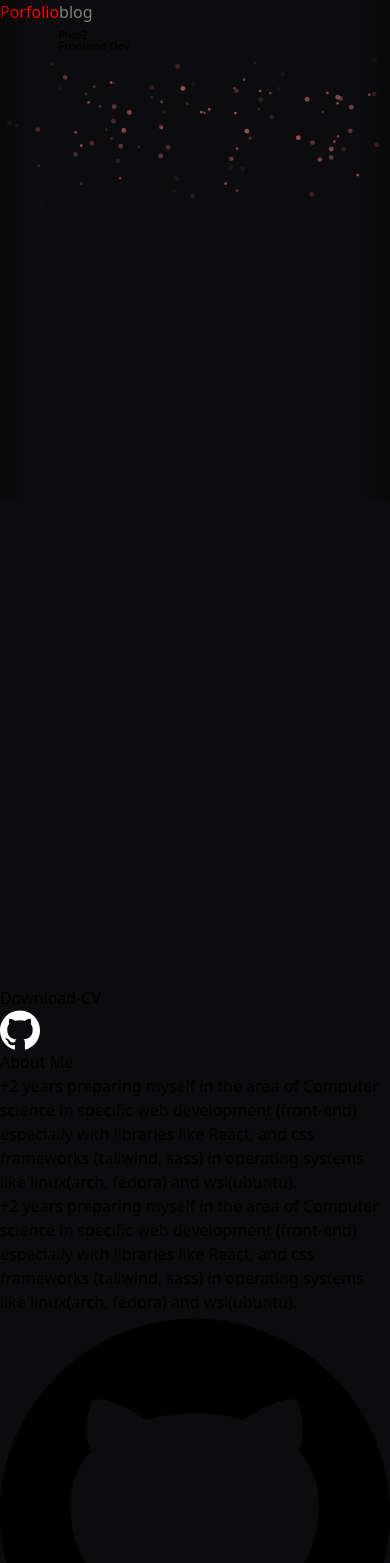
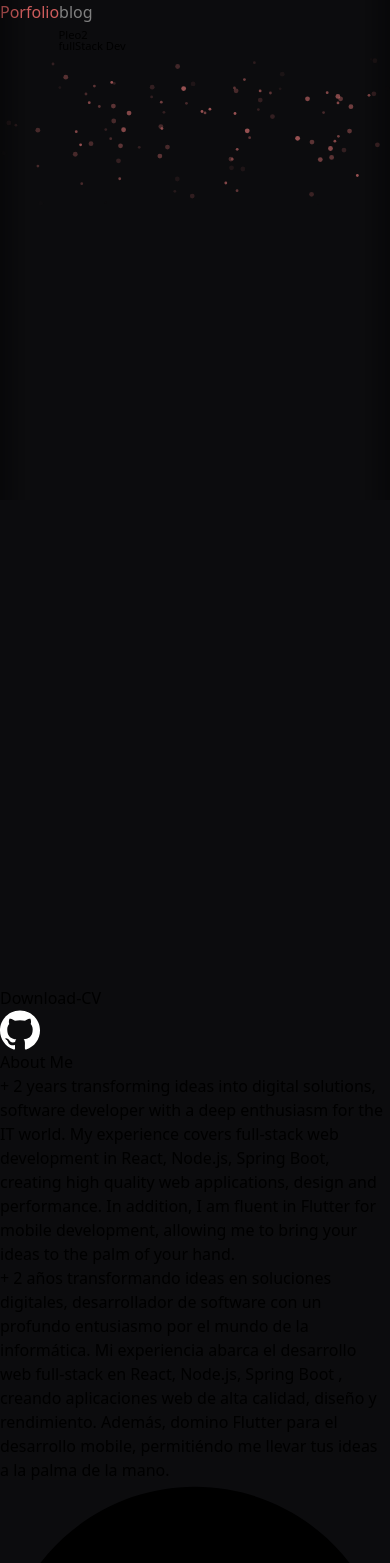
Before and after one commit to Pleo2/Portfolio, a Next.js app: page / in a window 390 px wide. Shown: the top 1563 px of the page. Built offline with nearby package versions, Linux system fonts and the light colour scheme.

Commit message:
change About me text and fixed header navbar - change cv.pdf

```diff
--- a/src/app/blog/components/MainSection.jsx
+++ b/src/app/blog/components/MainSection.jsx
@@ -12,7 +12,6 @@ export default function MainSection() {
             >
                 <Title section={'Read My Blog'} />
                     <div className='lg:grid lg:grid-cols-2 lg:item-center lg:h-max lg:w-full lg:m-auto lg:gap-8 lg:mt-8'>
-
                     </div>
             </motion.div>
         </>
--- a/src/components/AboutMeSection/index.jsx
+++ b/src/components/AboutMeSection/index.jsx
@@ -14,10 +14,7 @@ export default function AboutMe() {
       >
         <Title section={'About Me'} />
         <p className='text-zinc-400 font-sans mt-4 leading-8 md:text-xl md:leading-relaxed'>
-          +2 years preparing myself in the area of Computer science in specific
-          web development (front-end) especially with libraries like React, and
-          css frameworks (tailwind, sass) in operating systems like linux(arch,
-          fedora) and wsl(ubuntu).
+          + 2 years transforming ideas into digital solutions, software developer with a deep enthusiasm for the IT world. My experience covers full-stack web development in React, Node.js, Spring Boot, creating high quality web applications, design and performance. In addition, I am fluent in Flutter for mobile development, allowing me to bring your ideas to the palm of your hand.
         </p>
       </motion.div>
     </>
--- a/src/components/AbouteMeDesktop/index.jsx
+++ b/src/components/AbouteMeDesktop/index.jsx
@@ -10,10 +10,7 @@ export default function AbouteMeDesktop() {
             transition={{duration: 0.3}}
         >
             <p className='hidden lg:flex lg:mt-8 lg:text-zinc-400 lg:font-sans lg:text-xl lg:leading-loose'>
-                +2 years preparing myself in the area of Computer science in
-                specific web development (front-end) especially with libraries
-                like React, and css frameworks (tailwind, sass) in operating
-                systems like linux(arch, fedora) and wsl(ubuntu).
+                + 2 años transformando ideas en soluciones digitales, desarrollador de software con un profundo entusiasmo por el mundo de la informática. Mi experiencia abarca el desarrollo web full-stack en React, Node.js, Spring Boot , creando aplicaciones web de alta calidad, diseño y rendimiento. Además, domino Flutter para el desarrollo mobile, permitiéndo me llevar tus ideas a la palma de la mano.
             </p>
         </motion.div>
     )
--- a/src/components/DownloadCv/index.jsx
+++ b/src/components/DownloadCv/index.jsx
@@ -4,11 +4,11 @@ import Card from '../Card'
 export default function DownloadCv() {
     return (
         <>
-            <div className='absolute left-6 right-0 m-auto top-[8.6rem] ml-[4.5rem] sm:ml-[8rem] md:top-[10.6rem] lg:relative lg:m-0 lg:top-0 lg:ml-0 lg:mt-0'>
+            <div className='absolute left-6 right-0 m-auto top-[11.8rem] ml-[4.5rem] sm:ml-[8rem] md:top-[13rem] md:ml-[8rem] lg:relative lg:m-0 lg:top-0 lg:ml-0 lg:mt-0'>
                 <Card>
                     <div className='w-full flex mt-1 justify-center items-center'>
                         <Link
-                            href='/JoseMorenoFullStack(Nodejs)(Desarrolladorweb).pdf'
+                            href='/JoseMoreno_DesarrolladorFullStack_js_Java_Flutter_nodeJS_React.pdf'
                             target='_blank'
                             className='font-display text-xl text-zinc-200 px-2 hover:text-white duration-500 md:text-2xl'
                         >
--- a/src/components/Header/Header.jsx
+++ b/src/components/Header/Header.jsx
@@ -14,7 +14,7 @@ export default function Header() {
                     Pleo2
                 </h1>
                 <h2 className='font-black text-2xl text-gray-100 font-display md:text-6xl'>
-                    Frontend Dev
+                    fullStack Dev
                 </h2>
             </div>
         </header>
--- a/src/components/Header/NavBar.jsx
+++ b/src/components/Header/NavBar.jsx
@@ -6,9 +6,9 @@ export default function NavBar() {
     const pathname = usePathname()
 
     return (
-        <div className=' m-auto w-full h-auto py-1 flex justify-center gap-4 font-sans z-100'>
-            <Link href='/' style={{ color: pathname === '/' ? 'red' : "gray"}} className='cursor-pointer'>Porfolio</Link>
-            <Link href='/blog' style={{ color: pathname === '/blog' ? 'red' : "gray" }} className='cursor-pointer'>blog</Link>
+        <div className=' m-auto w-full mt-8 h-auto py-1 flex justify-center gap-4 font-sans z-100'>
+            <Link href='/' style={{ color: pathname === '/' ? "IndianRed" : "gray"}} className='cursor-pointer'>Porfolio</Link>
+            <Link href='/blog' style={{ color: pathname === '/blog' ? "IndianRed" : "gray" }} className='cursor-pointer'>blog</Link>
         </div>
     )
 }
--- a/src/components/Particles/index.jsx
+++ b/src/components/Particles/index.jsx
@@ -7,7 +7,7 @@ const CIRCLESIZE = 1.4
 const CIRCLECOLOR = 'rgba(210, 110, 110,'
 
 export default function Particles({
-  className = 'absolute h-[120vh] mt-12 w-full z-0',
+  className = 'absolute h-[120vh] mt-16 w-full z-0',
   quantity = 100,
   staticity = 50,
   ease = 50,
--- a/src/components/Slider/index.jsx
+++ b/src/components/Slider/index.jsx
@@ -16,7 +16,7 @@ import style from './animation-slider.module.css'
 export default function Slider() {
     return (
         <section
-            className={`${style.slider} relative m-auto mt-24 h-[50px] w-[310px] flex items-center justify-start overflow-hidden rounded-mD md:w-[600px] md:mt-44 lg:w-[525px] lg:mt-44 z-10`}
+            className={`${style.slider} relative m-auto mt-36 h-[50px] w-[310px] flex items-center justify-start overflow-hidden rounded-mD md:w-[600px] md:mt-52 lg:w-[525px] lg:mt-52 z-10`}
         >
             <div
                 className={`${style.slideTrack} flex w-[1000px] relative gap-[30px] fill-gray-200  [&>div:w-[25px]] [&>div:h-25px] `}
--- a/src/components/section-Cv-desktop/index.jsx
+++ b/src/components/section-Cv-desktop/index.jsx
@@ -11,7 +11,7 @@ export default function SectionCvDesktop() {
                 initial={{opacity: 0}}
                 animate={{opacity: 1}}
                 transition={{duration: 0.3 }}
-                className='absolute top-0 left-24 md:top-12 md:left-[22rem] lg:flex lg:m-auto lg:justify-center lg:gap-8 lg:mt-[23rem] xl:left-1/2 xl:-translate-x-1/2 xl:item-center'
+                className='absolute top-0 left-24 md:top-12 md:left-[22rem] lg:flex lg:m-auto lg:justify-center lg:gap-8 lg:mt-[28rem] xl:left-1/2 xl:-translate-x-1/2 xl:item-center'
             >
                 <DownloadCv />
                 <a className='hidden sm:hidden md:hidden lg:flex lg:items-center w-40px h-40px' href='https://github.com/Pleo2'>
```
Also changed, not shown: 2 other files (tests, documents, lock files or other folders).
